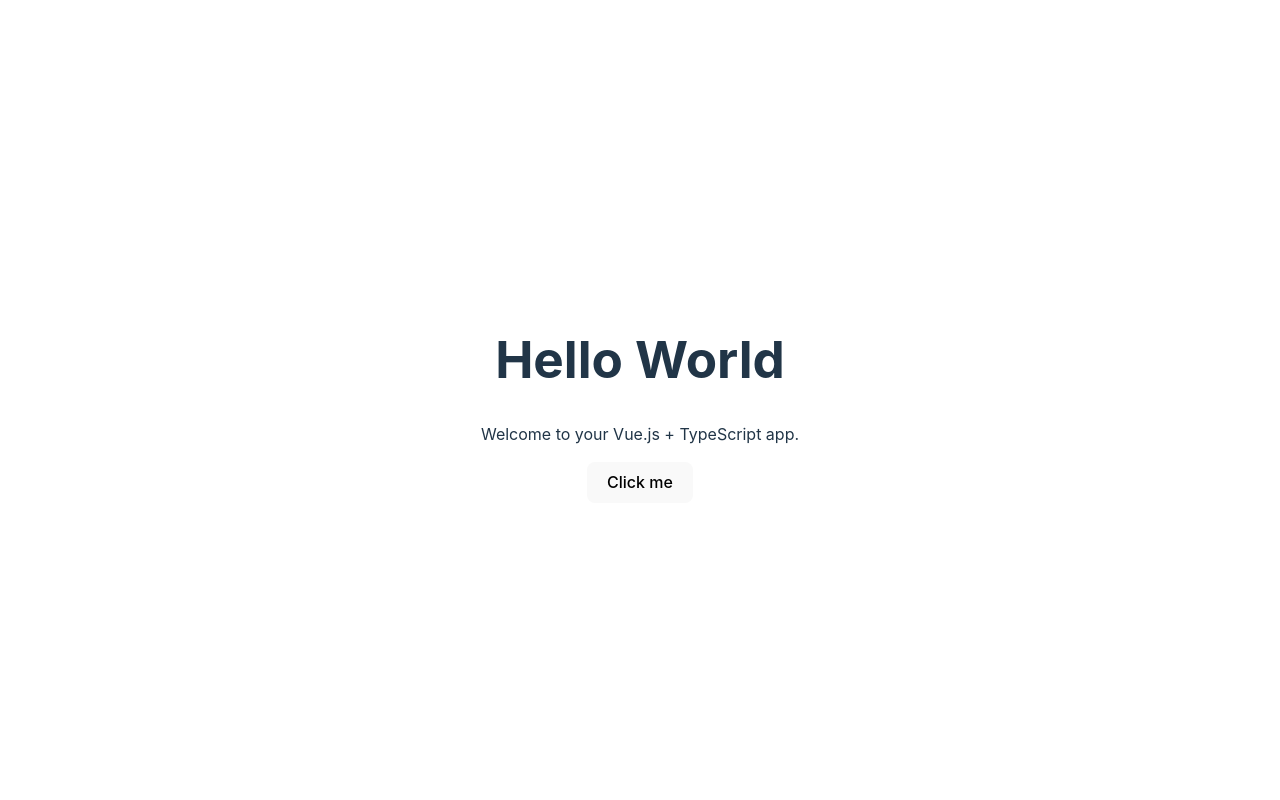
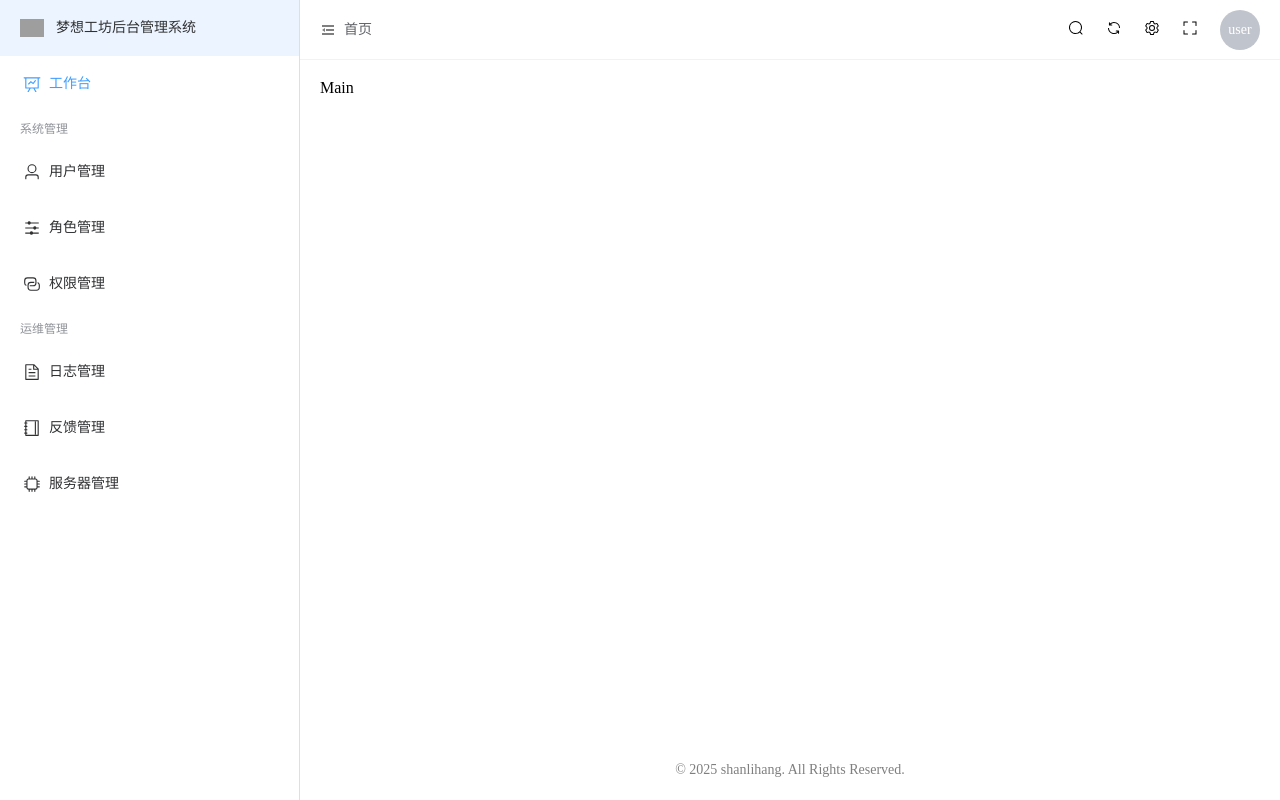
Before and after one commit to shanlihang/dream-workshop, a Vue app in the folder web/: page / in a window 1280 px wide. Built offline with nearby package versions, Linux system fonts and the light colour scheme; grey boxes are pictures that could not be loaded.

Commit message:
feat：完成布局的基本功能

```diff
--- /dev/null
+++ b/web/src/components/layout/AsideMenu.vue
@@ -0,0 +1,72 @@
+<script lang="ts" setup>
+import { menu } from "@/mock/menu.ts";
+
+const props = defineProps<{
+  collapse: boolean;
+  mode: "level" | "group";
+}>();
+
+const handleOpen = (key: string, keyPath: string[]) => {
+  console.log(key, keyPath);
+};
+const handleClose = (key: string, keyPath: string[]) => {
+  console.log(key, keyPath);
+};
+</script>
+
+<template>
+  <el-menu
+    style="height: 100%"
+    default-active="1"
+    :collapse="props.collapse"
+    @open="handleOpen"
+    @close="handleClose"
+  >
+    <el-menu-item index="0">
+      <img
+        style="width: 24px; margin-right: 12px"
+        src="https://lf-web-assets.juejin.cn/obj/juejin-web/xitu_juejin_web/6c61ae65d1c41ae8221a670fa32d05aa.svg"
+        alt="Element logo"
+      />
+      <span>梦想工坊后台管理系统</span>
+    </el-menu-item>
+    <template v-if="props.mode === 'level'">
+      <template v-for="item in menu" :key="item.id">
+        <el-sub-menu v-if="item.children.length != 0" :index="item.id">
+          <template #title>
+            <el-icon><component :is="item.icon" /></el-icon>
+            <span>{{ item.label }}</span>
+          </template>
+          <el-menu-item v-for="subItem in item.children" :index="subItem.id"
+            ><el-icon><component :is="subItem.icon" /></el-icon>
+            <span>{{ subItem.label }}</span></el-menu-item
+          >
+        </el-sub-menu>
+        <el-menu-item :index="item.id" v-else>
+          <el-icon><component :is="item.icon" /></el-icon>
+          <span>{{ item.label }}</span>
+        </el-menu-item>
+      </template>
+    </template>
+    <template v-else>
+      <template v-for="item in menu" :key="item.id">
+        <el-menu-item-group
+          v-if="item.children.length != 0"
+          :index="item.id"
+          :title="item.label"
+        >
+          <el-menu-item v-for="subItem in item.children" :index="subItem.id"
+            ><el-icon><component :is="subItem.icon" /></el-icon>
+            <span>{{ subItem.label }}</span></el-menu-item
+          >
+        </el-menu-item-group>
+        <el-menu-item :index="item.id" v-else>
+          <el-icon><component :is="item.icon" /></el-icon>
+          <span>{{ item.label }}</span>
+        </el-menu-item>
+      </template>
+    </template>
+  </el-menu>
+</template>
+
+<style scoped></style>
--- /dev/null
+++ b/web/src/components/layout/CopyRight.vue
@@ -0,0 +1,12 @@
+<script setup lang="ts"></script>
+<template>
+  <el-row style="height: 100%" justify="center" align="middle">
+    <span>© 2025 shanlihang. All Rights Reserved.</span>
+  </el-row>
+</template>
+<style scoped>
+span {
+  font-size: 14px;
+  color: #7f7f7f;
+}
+</style>
--- a/web/src/components/layout/LayoutContainer.vue
+++ b/web/src/components/layout/LayoutContainer.vue
@@ -1,12 +1,218 @@
-<script setup lang="ts"></script>
+<script setup lang="ts">
+import AsideMenu from "./AsideMenu.vue";
+import CopyRight from "./CopyRight.vue";
+import { reactive, computed } from "vue";
+import {
+  Expand,
+  Fold,
+  Setting,
+  FullScreen,
+  Refresh,
+  Search,
+} from "@element-plus/icons-vue";
+import type { SettingType } from "@/types";
+
+const data = reactive({
+  settingDrawer: false,
+  collapseMenu: false,
+});
+
+const settingData: SettingType = reactive({
+  menuMode: "group",
+  openFooter: true,
+  primaryColor: "#409EFF",
+});
+
+const asideWidth = computed(() => {
+  return data.collapseMenu ? "64px" : "300px";
+});
+
+const beforeClose = () => {
+  data.settingDrawer = false;
+};
+
+const handleOpen = () => {
+  console.log("打开了抽屉");
+};
+
+const handleClosed = () => {
+  console.log("关闭了抽屉");
+};
+</script>
 
 <template>
-  <div>
-    <h1>Hello World</h1>
-    <p>Welcome to your Vue.js + TypeScript app.</p>
+  <el-container style="height: 100vh">
+    <el-aside :width="asideWidth" style="transition: width 0.3s">
+      <AsideMenu :collapse="data.collapseMenu" :mode="settingData.menuMode" />
+    </el-aside>
+    <el-container style="height: 100vh">
+      <el-header style="border-bottom: 1px solid #f1f2f3">
+        <el-row style="height: 100%" justify="space-between" align="middle">
+          <el-space>
+            <el-icon
+              color="#7F7F7F"
+              @click="data.collapseMenu = !data.collapseMenu"
+              ><component :is="data.collapseMenu ? Expand : Fold"
+            /></el-icon>
+            <el-breadcrumb separator="/">
+              <el-breadcrumb-item>首页</el-breadcrumb-item>
+            </el-breadcrumb>
+          </el-space>
+          <el-space size="large">
+            <div class="icon_btn">
+              <el-tooltip
+                class="box-item"
+                effect="dark"
+                content="快捷搜索"
+                placement="bottom"
+              >
+                <el-icon><Search /></el-icon>
+              </el-tooltip>
+            </div>
+            <div class="icon_btn">
+              <el-tooltip
+                class="box-item"
+                effect="dark"
+                content="清理缓存"
+                placement="bottom"
+              >
+                <el-icon><Refresh /></el-icon>
+              </el-tooltip>
+            </div>
+            <div class="icon_btn">
+              <el-tooltip
+                class="box-item"
+                effect="dark"
+                content="系统设置"
+                placement="bottom"
+              >
+                <el-icon
+                  ><Setting @click="data.settingDrawer = true"
+                /></el-icon>
+              </el-tooltip>
+            </div>
+            <div class="icon_btn">
+              <el-tooltip
+                class="box-item"
+                effect="dark"
+                content="全屏"
+                placement="bottom"
+              >
+                <el-icon><FullScreen /></el-icon>
+              </el-tooltip>
+            </div>
 
-    <button>Click me</button>
-  </div>
+            <el-dropdown>
+              <el-avatar style="cursor: pointer"> user </el-avatar>
+              <template #dropdown>
+                <el-dropdown-menu>
+                  <el-dropdown-item>用户中心</el-dropdown-item>
+                  <el-dropdown-item divided>退出登录</el-dropdown-item>
+                </el-dropdown-menu>
+              </template>
+            </el-dropdown>
+          </el-space>
+        </el-row>
+      </el-header>
+      <el-main style="flex: 1">Main</el-main>
+      <el-footer v-if="settingData.openFooter"><CopyRight /></el-footer>
+    </el-container>
+  </el-container>
+  <el-drawer
+    v-model="data.settingDrawer"
+    title="系统设置"
+    size="256"
+    direction="rtl"
+    :before-close="beforeClose"
+    @open="handleOpen"
+    @close="handleClosed"
+  >
+    <el-divider content-position="left">导航模式</el-divider>
+    <el-space>
+      <el-tooltip
+        class="box-item"
+        effect="dark"
+        content="层级菜单"
+        placement="top"
+      >
+        <div class="outline" @click="settingData.menuMode = 'level'">
+          <img
+            style="width: 60px; height: 60px"
+            src="@/assets/svg/level-menu.svg"
+            alt="层级菜单"
+          />
+          <div class="menu-flag" v-show="settingData.menuMode === 'level'">
+            <el-icon class="check-icon"><Check /></el-icon>
+          </div>
+        </div>
+      </el-tooltip>
+
+      <el-tooltip
+        class="box-item"
+        effect="dark"
+        content="分组菜单"
+        placement="top"
+      >
+        <div class="outline" @click="settingData.menuMode = 'group'">
+          <img
+            src="@/assets/svg/group-menu.svg"
+            style="width: 60px; height: 60px"
+            alt="分组菜单"
+          />
+          <div class="menu-flag" v-show="settingData.menuMode === 'group'">
+            <el-icon class="check-icon"><Check /></el-icon>
+          </div>
+        </div>
+      </el-tooltip>
+    </el-space>
+    <el-divider content-position="left">布局选项</el-divider>
+    <el-row justify="space-between" align="middle">
+      <span class="label">开启footer</span>
+      <el-switch v-model="settingData.openFooter" />
+    </el-row>
+    <el-divider content-position="left">主题配置</el-divider>
+    <el-row justify="space-between" align="middle">
+      <span class="label">主题颜色</span>
+      <el-color-picker v-model="settingData.primaryColor" show-alpha />
+    </el-row>
+    <el-divider></el-divider>
+    <el-space style="width: 100%" :fill="true" direction="vertical">
+      <el-button type="primary">拉取云端配置</el-button>
+      <el-button type="primary">备份至云端</el-button>
+      <el-button>恢复默认配置</el-button>
+    </el-space>
+  </el-drawer>
 </template>
 
-<style scoped></style>
+<style scoped>
+:global(.el-drawer__header) {
+  margin-bottom: 0;
+}
+:global(.el-drawer__body) {
+  padding: 0 10px;
+}
+.label {
+  font-size: 14px;
+}
+.icon_btn {
+  margin-right: 6px;
+  border-radius: 6px;
+  transition: transform 0.2s linear;
+}
+.icon_btn:hover {
+  transform: scale(1.2);
+}
+
+.outline {
+  position: relative;
+  cursor: pointer;
+}
+.menu-flag {
+  position: absolute;
+  right: 10px;
+  bottom: 20px;
+}
+.check-icon {
+  color: var(--el-color-primary);
+}
+</style>
--- a/web/src/main.ts
+++ b/web/src/main.ts
@@ -1,5 +1,13 @@
-import { createApp } from 'vue'
-import './style.css'
-import App from './App.vue'
+import { createApp } from "vue";
+import ElementPlus from "element-plus";
+import "element-plus/dist/index.css";
+import "@/assets/css/reset.css";
+import App from "./App.vue";
+import * as ElementPlusIconsVue from "@element-plus/icons-vue";
 
-createApp(App).mount('#app')
+const app = createApp(App);
+for (const [key, component] of Object.entries(ElementPlusIconsVue)) {
+  app.component(key, component);
+}
+app.use(ElementPlus);
+app.mount("#app");
```
